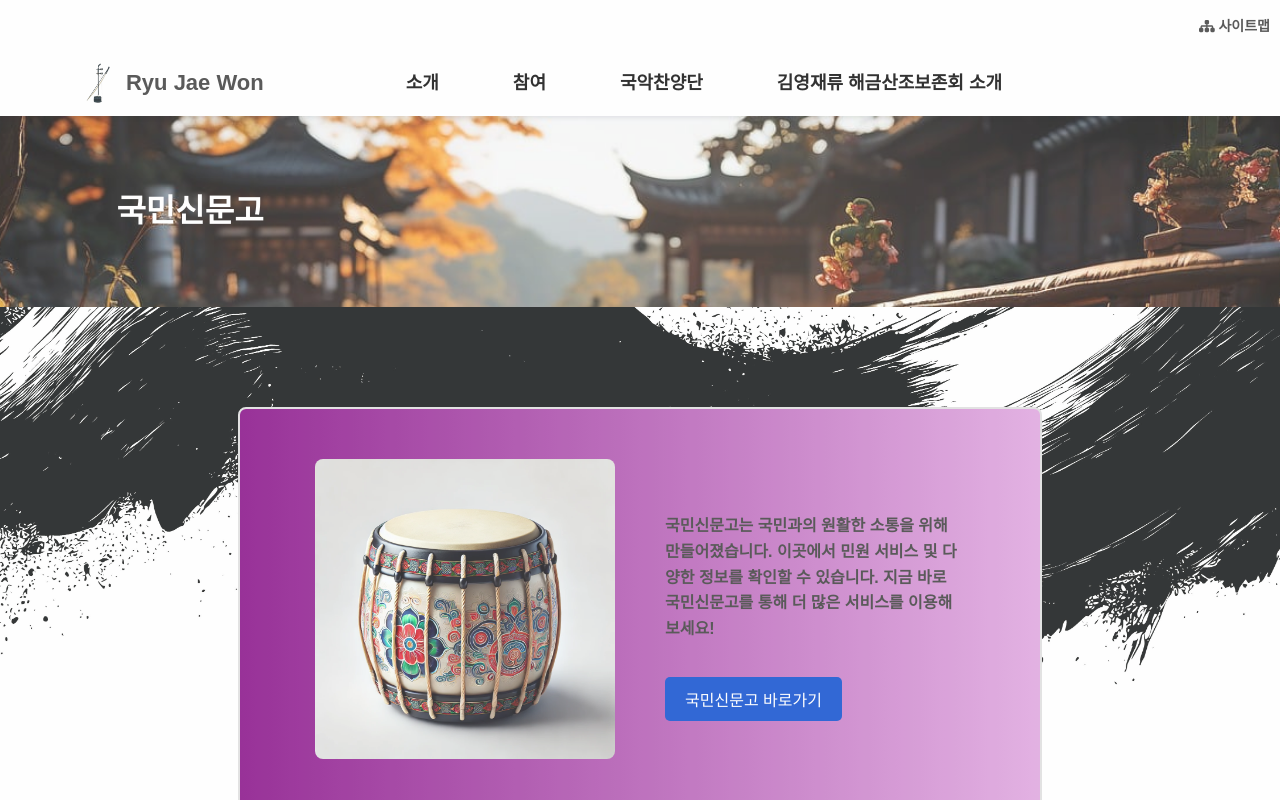
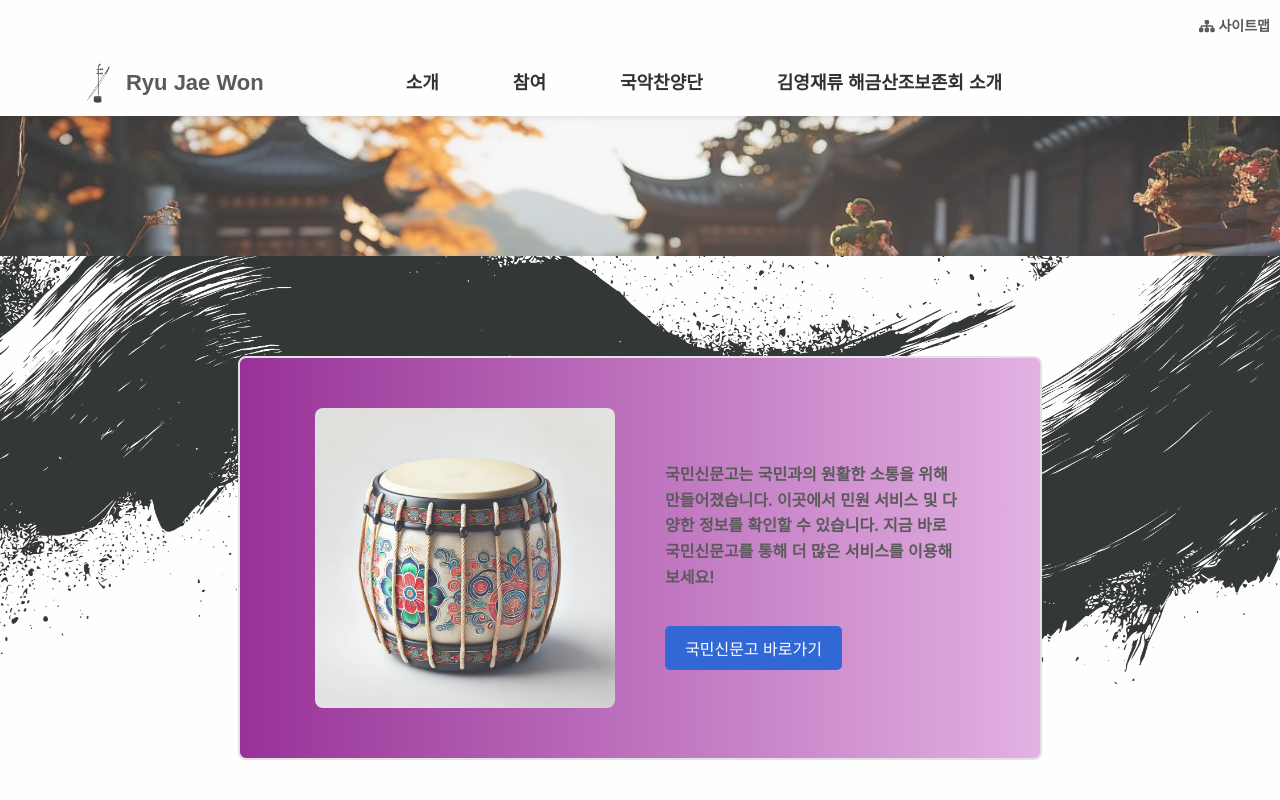
Before and after one commit to BrightLuminate/jawnproject, a React (Create React App) app: page /gugak-newspaper in a window 1280 px wide. Shown: the top 800 px of the page. Built offline with nearby package versions, Linux system fonts and the light colour scheme.

Commit message:
Update GugakNewspaper.js

```diff
--- a/src/components/GugakNewspaper.js
+++ b/src/components/GugakNewspaper.js
@@ -8,7 +8,7 @@ const GugakNewspaper = () => {
         <div className="kukmin-sinmungo">
             <div className="kukmin-sinmungo-container">
                 <div className="banners">
-                    <h1>국민신문고</h1>
+
                 </div>
                 <div className="kukmin-sinmungo-box">
                     <img src={sinmungoImage} alt="국민신문고" className="kukmin-sinmungo-image" />
```
